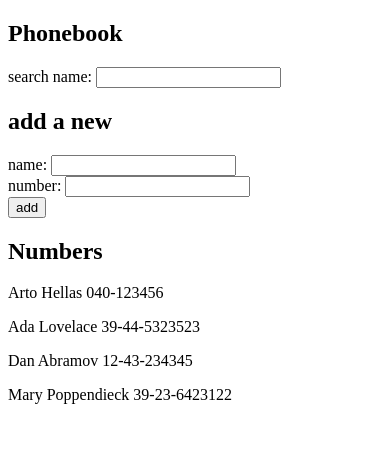
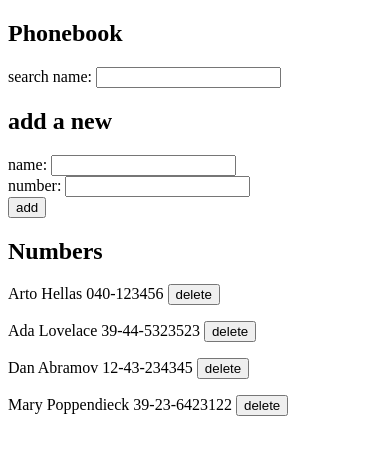
Before and after one commit to ceafive/fullstackopen2019, a React (Create React App) app in the folder part2/the_phonebook/: page / in a window 390 px wide. Shown: the top 454 px of the page. Built offline with nearby package versions, Linux system fonts and the light colour scheme; data requests are answered from the project's data file.

Commit message:
Phonebook step9

```diff
--- a/part2/the_phonebook/src/App.js
+++ b/part2/the_phonebook/src/App.js
@@ -25,8 +25,8 @@ const App = () => {
     <div>
       <h2>Phonebook</h2>
       <Search persons={persons} setFilter={setFilter} />
-      <Form persons={persons} newName={newName} newNumber={newNumber} setNewName={setNewName} setNumber={setNumber} setPersons={setPersons} filter={filter} setFilter={setFilter} />
-      <Results filter={filter} />
+      <Form persons={persons} newName={newName} newNumber={newNumber} setNewName={setNewName} setNumber={setNumber} setPersons={setPersons} setFilter={setFilter} />
+      <Results filter={filter} setPersons={setPersons} setFilter={setFilter} />
     </div>
   )
 }
--- a/part2/the_phonebook/src/components/Form.js
+++ b/part2/the_phonebook/src/components/Form.js
@@ -1,9 +1,8 @@
 import React from 'react'
-
 import { insertPerson } from '../services/persons'
 
 const Form = (props) => {
-  const { persons, setPersons, newName, setNewName, newNumber, setNumber, filter, setFilter } = props
+  const { persons, setPersons, newName, setNewName, newNumber, setNumber, setFilter } = props
 
   const addName = (e) => {
     e.preventDefault();
@@ -11,14 +10,14 @@ const Form = (props) => {
     if (found) {
       return alert(`${newName} is already added to the phonebook`)
     }
-
     const newEntry = {
       name: newName,
       number: newNumber
     }
+
     insertPerson(newEntry).then(data => {
       setPersons(persons.concat(data))
-      setFilter(filter.concat(data))
+      setFilter(persons.concat(data))
       setNewName('')
       setNumber('')
     })
--- a/part2/the_phonebook/src/components/Results.js
+++ b/part2/the_phonebook/src/components/Results.js
@@ -1,13 +1,22 @@
 import React from 'react'
+import { getAllPersons, deletePerson } from '../services/persons'
 
-const Results = ({ filter }) => {
+const Results = ({ filter, setPersons, setFilter }) => {
+  const deleteName = (id) => {
+    deletePerson(id).then(data => {
+      getAllPersons().then(data => {
+        setPersons(data)
+        setFilter(data)
+      })
+    })
+  }
 
   return (
     <div>
       <h2>Numbers</h2>
       {filter.map(person =>
-        <p key={person.id}><span>{person.name}</span>&nbsp;<span>{person.number}</span>
-        </p>
+        <p key={person.id}><span>{person.name}</span>&nbsp;<span>{person.number}</span>&nbsp;
+          <button onClick={() => deleteName(person.id)}>delete</button></p>
       )}
     </div>
   )
--- a/part2/the_phonebook/src/services/persons.js
+++ b/part2/the_phonebook/src/services/persons.js
@@ -12,10 +12,11 @@ const insertPerson = async (data) => {
   return res.data
 }
 
-// const editPerson = async (data) => {
-//   const res = await axios.post(`${baseURL}`, data)
-//   console.log(res)
-//   return res.data
-// }
+const deletePerson = async (id) => {
+  if (window.confirm("Do you really want to delete person?")) {
+    const res = await axios.delete(`${baseURL}/${id}`)
+    return res.data
+  }
+}
 
-export { getAllPersons, insertPerson }
+export { getAllPersons, insertPerson, deletePerson }
```
